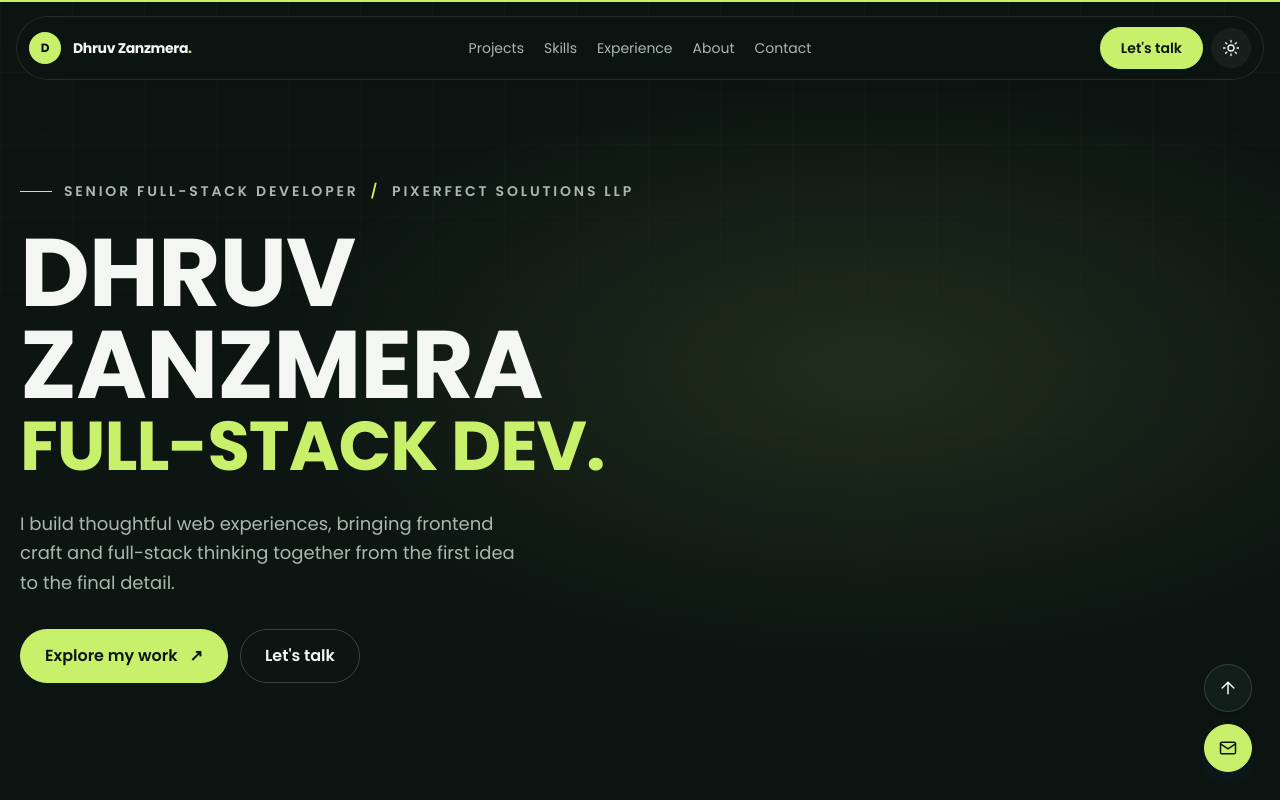
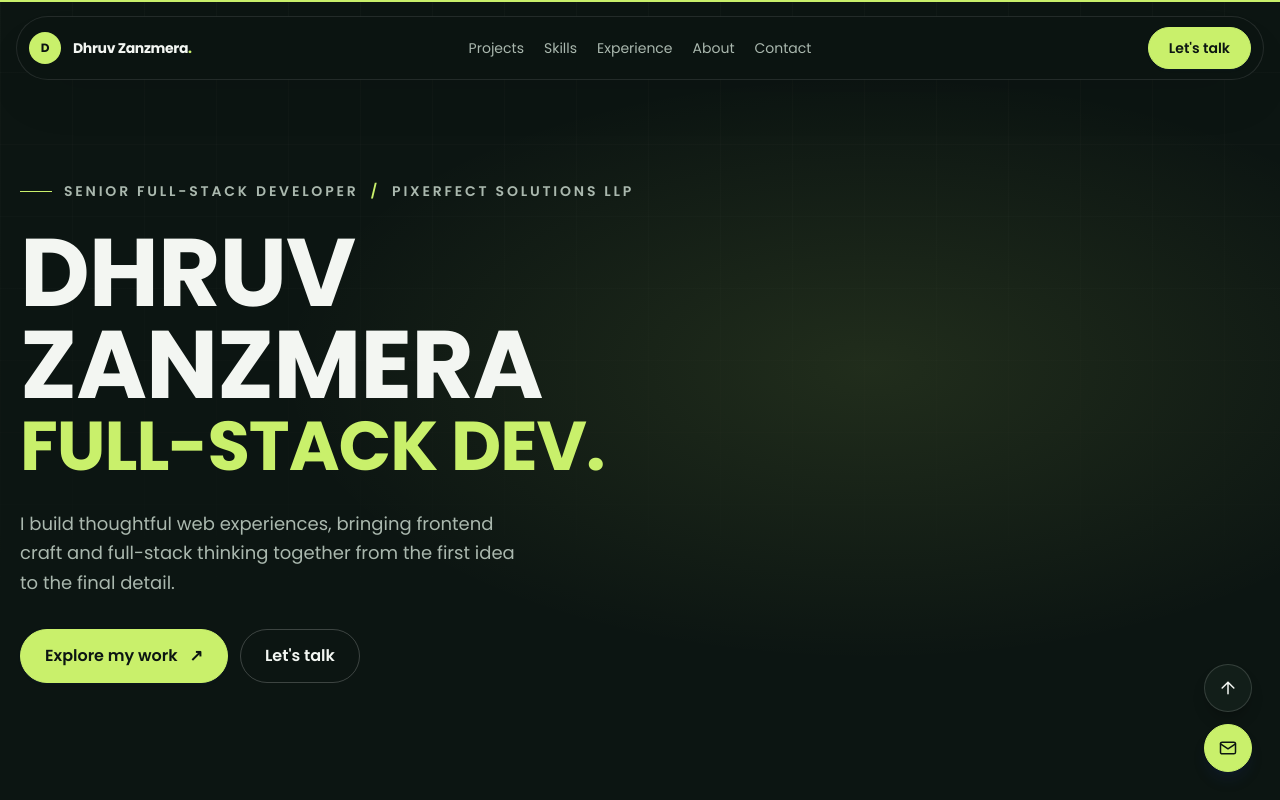
Before and after one commit to dhruvzanzmera/dhruv-portfolio, a React (Vite) app: page / in a window 1280 px wide. Shown: the top 800 px of the page. Built offline with nearby package versions, Linux system fonts and the light colour scheme.

Commit message:
feat: simplify theme management by removing unused theme state and styles

```diff
--- a/index.html
+++ b/index.html
@@ -15,8 +15,8 @@
     <meta name="author" content="Dhruv Zanzmera" />
     <meta name="robots" content="index, follow" />
     <meta name="googlebot" content="index, follow" />
-    <meta name="theme-color" id="theme-color" content="#0c1512" />
-    <meta name="color-scheme" content="dark light" />
+    <meta name="theme-color" content="#0c1512" />
+    <meta name="color-scheme" content="dark" />
     <meta name="format-detection" content="telephone=no" />
     <link rel="canonical" href="https://dhruvzanzmera.github.io/dhruv-portfolio/" />
     <link rel="icon" type="image/svg+xml" href="/favicon.svg" />
--- a/src/App.jsx
+++ b/src/App.jsx
@@ -1,4 +1,4 @@
-import { useEffect, useState } from "react";
+import { useEffect } from "react";
 import Lenis from "lenis";
 import { MotionConfig } from "motion/react";
 import Cursor from "./components/Cursor";
@@ -15,19 +15,6 @@ import Footer from "./components/Footer";
 import FloatingActions from "./components/FloatingActions";
 
 export default function App() {
-  const [theme, setTheme] = useState(() => (
-    window.localStorage.getItem("dhruvdev-theme") === "light" ? "light" : "dark"
-  ));
-
-  useEffect(() => {
-    document.documentElement.dataset.theme = theme;
-    window.localStorage.setItem("dhruvdev-theme", theme);
-    document.getElementById("theme-color").setAttribute(
-      "content",
-      theme === "dark" ? "#0c1512" : "#f7f8f3",
-    );
-  }, [theme]);
-
   // smooth inertia scrolling (skipped when the visitor prefers reduced motion)
   useEffect(() => {
     if (window.matchMedia("(prefers-reduced-motion: reduce)").matches) return;
@@ -48,9 +35,7 @@ export default function App() {
     <MotionConfig reducedMotion="user">
       <Cursor />
       <ScrollBar />
-      <Navbar theme={theme} onToggleTheme={() => setTheme((current) => (
-        current === "dark" ? "light" : "dark"
-      ))} />
+      <Navbar />
       <main>
         <Hero />
         <Marquee />
--- a/src/components/Navbar.jsx
+++ b/src/components/Navbar.jsx
@@ -2,7 +2,7 @@ import { useState } from "react";
 import { motion } from "motion/react";
 import { navLinks, profile } from "../data/content";
 
-export default function Navbar({ theme, onToggleTheme }) {
+export default function Navbar() {
   const [open, setOpen] = useState(false);
 
   return (
@@ -36,25 +36,6 @@ export default function Navbar({ theme, onToggleTheme }) {
           >
             Let&apos;s talk
           </a>
-          <button
-            type="button"
-            aria-label={`Switch to ${theme === "dark" ? "light" : "dark"} theme`}
-            aria-pressed={theme === "light"}
-            title={`Switch to ${theme === "dark" ? "light" : "dark"} theme`}
-            onClick={onToggleTheme}
-            className="flex h-10 w-10 shrink-0 items-center justify-center rounded-full bg-bone/5 text-bone transition-colors hover:bg-bone/10"
-          >
-            {theme === "dark" ? (
-              <svg aria-hidden="true" width="18" height="18" viewBox="0 0 24 24" fill="none" stroke="currentColor" strokeWidth="1.8" strokeLinecap="round" strokeLinejoin="round">
-                <circle cx="12" cy="12" r="4" />
-                <path d="M12 2v2m0 16v2M4.93 4.93l1.42 1.42m11.3 11.3 1.42 1.42M2 12h2m16 0h2M4.93 19.07l1.42-1.42m11.3-11.3 1.42-1.42" />
-              </svg>
-            ) : (
-              <svg aria-hidden="true" width="18" height="18" viewBox="0 0 24 24" fill="none" stroke="currentColor" strokeWidth="1.8" strokeLinecap="round" strokeLinejoin="round">
-                <path d="M20.9 13A9 9 0 0 1 11 3.1 9 9 0 1 0 20.9 13Z" />
-              </svg>
-            )}
-          </button>
           <button
             type="button"
             aria-label={open ? "Close menu" : "Open menu"}
--- a/src/index.css
+++ b/src/index.css
@@ -16,24 +16,6 @@
   --color-dim: #aab8ae;
   --color-hot: #c9f06b;
   --color-electric: #c9f06b;
-}
-
-[data-theme="light"] {
-  color-scheme: light;
-  --color-paper: #f8fafc;
-  --color-surface: #ffffff;
-  --color-ink: #172033;
-  --color-muted: #64748b;
-  --color-accent: #2563eb;
-  --color-accent-soft: #eff6ff;
-  --color-selection-text: #ffffff;
-  --color-line: #e2e8f0;
-  --color-void: #f7f8f3;
-  --color-haze: #ffffff;
-  --color-bone: #172019;
-  --color-dim: #566258;
-  --color-hot: #567b26;
-  --color-electric: #50743a;
 }
 
 :root {
```
